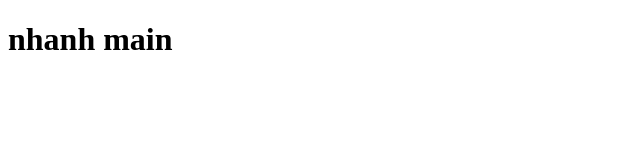
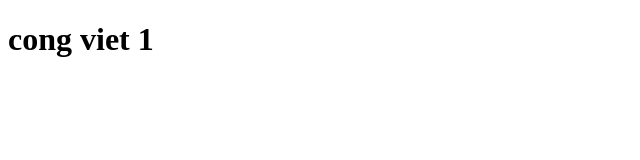
Before and after one commit to thanhsang1507/duan5, a plain HTML site: page index.html in a window 1280 px wide. Shown: the whole page, without its empty margins (0-640 px from the left). Drawn offline with Linux system fonts and the light colour scheme.

Commit message:
1. cong viet 1 commit lan 1

```diff
--- a/index.html
+++ b/index.html
@@ -8,7 +8,7 @@
 </head>
 
 <body>
-    <h1>nhanh main</h1>
+    <h1>cong viet 1</h1>
 </body>
 
 </html>
```
